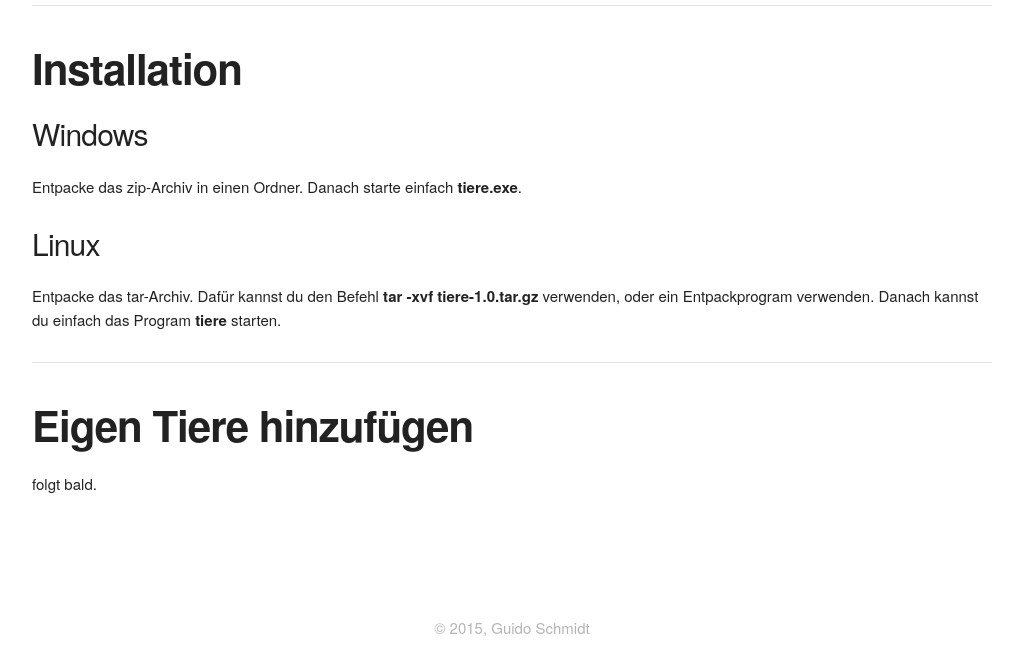
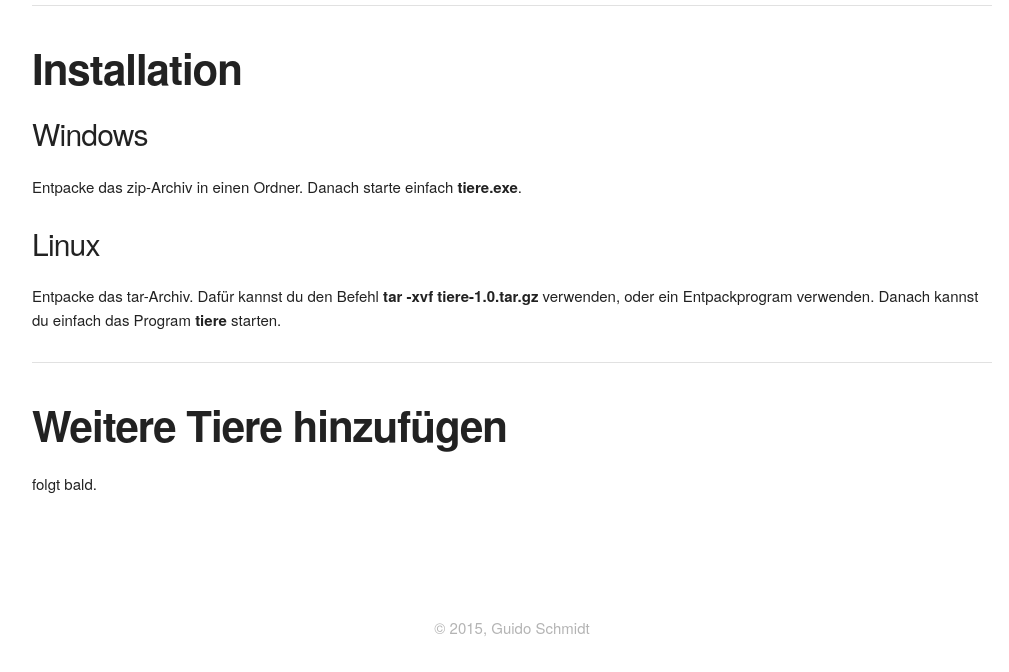
Before and after one commit to GuidoSchmidt/Tiere, a website: page index.html in a window 1280 px wide. Shown: the part 697-1369 px from the top of the page, without its empty margins (128-1137 px from the left). Drawn offline with Linux system fonts and the light colour scheme; a web font is replaced by a local one.

```diff
--- a/index.html
+++ b/index.html
@@ -44,7 +44,7 @@
         </div>
         <hr>
         <div class="add-animals">
-            <h2><strong>Eigen Tiere hinzufügen</strong></h2>
+            <h2><strong>Weitere Tiere hinzufügen</strong></h2>
             folgt bald.
         </div>
         <footer>
```
